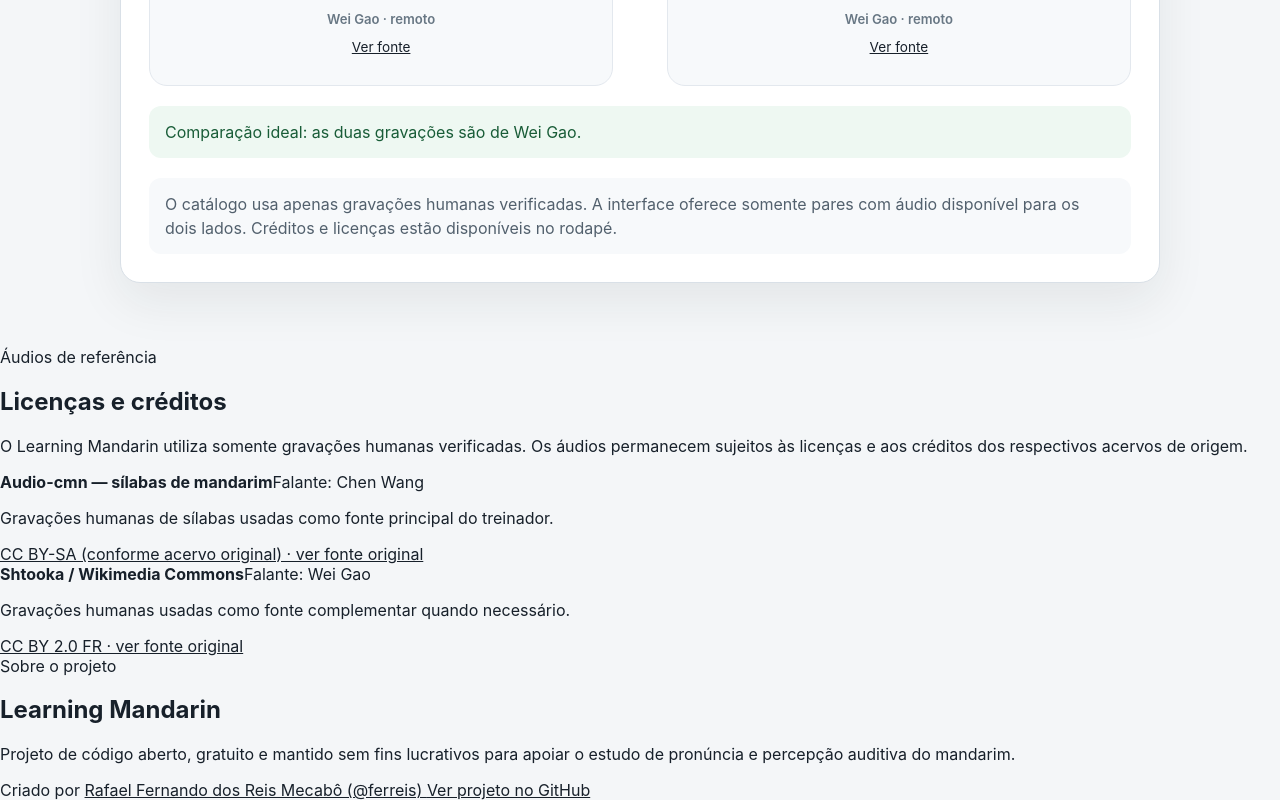
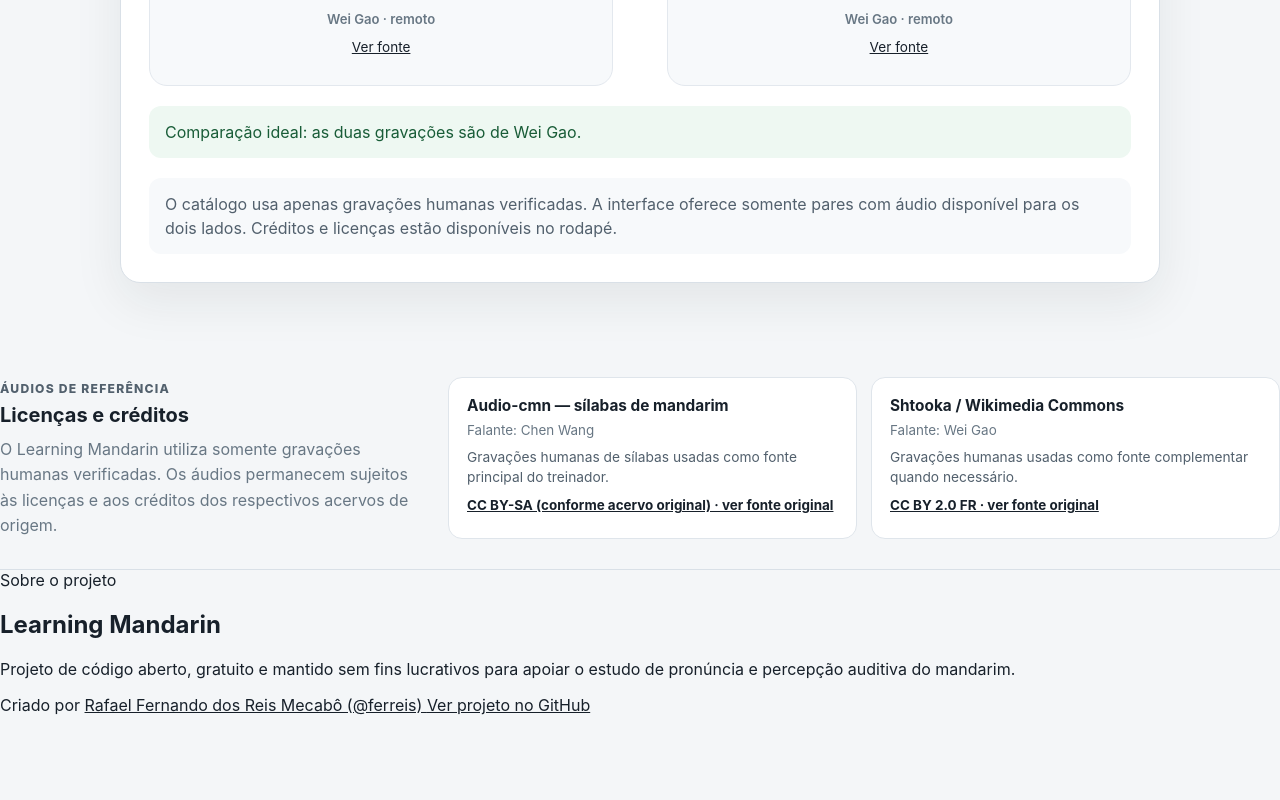
Before and after one commit to ferreis/PasiMandarim, a Vue app: page / in a window 1280 px wide. Shown: the part 786-1586 px from the top of the page. After the commit the page ends 1501 px from the top, so only its background shows below. Built offline with nearby package versions, Linux system fonts and the light colour scheme.

Commit message:
style: organiza créditos dos áudios no rodapé

```diff
--- a/src/components/AudioLicenses.vue
+++ b/src/components/AudioLicenses.vue
@@ -40,3 +40,82 @@ const audioSources = [
     </div>
   </section>
 </template>
+
+<style scoped>
+.audio-license-footer {
+  display: grid;
+  grid-template-columns: minmax(220px, 0.8fr) minmax(0, 1.6fr);
+  gap: 32px;
+  padding: 30px 0;
+  border-bottom: 1px solid #d9e0e7;
+}
+
+.footer-section-heading h2 {
+  margin: 6px 0 0;
+  font-size: 1.25rem;
+}
+
+.footer-section-heading p {
+  margin: 10px 0 0;
+  color: #687784;
+  line-height: 1.6;
+}
+
+.footer-kicker {
+  color: #52606d;
+  font-size: 0.76rem;
+  font-weight: 800;
+  letter-spacing: 0.1em;
+  text-transform: uppercase;
+}
+
+.license-grid {
+  display: grid;
+  grid-template-columns: repeat(2, minmax(0, 1fr));
+  gap: 14px;
+}
+
+.license-card {
+  display: grid;
+  align-content: start;
+  gap: 7px;
+  padding: 18px;
+  border: 1px solid #dfe5eb;
+  border-radius: 14px;
+  background: #fff;
+}
+
+.license-card > strong {
+  color: #17202a;
+  font-size: 0.96rem;
+}
+
+.license-card > span {
+  color: #687784;
+  font-size: 0.84rem;
+}
+
+.license-card p {
+  margin: 2px 0;
+  color: #52606d;
+  font-size: 0.86rem;
+  line-height: 1.5;
+}
+
+.license-card a {
+  color: #17202a;
+  font-size: 0.84rem;
+  font-weight: 700;
+}
+
+@media (max-width: 760px) {
+  .audio-license-footer,
+  .license-grid {
+    grid-template-columns: 1fr;
+  }
+
+  .audio-license-footer {
+    gap: 20px;
+  }
+}
+</style>
```
